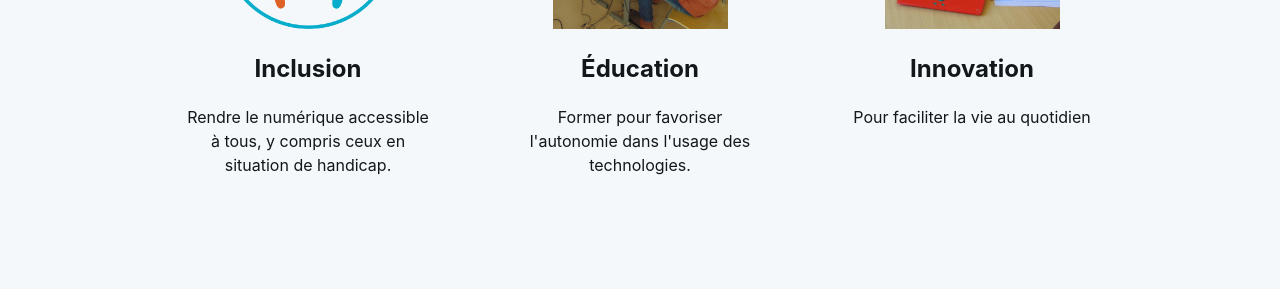
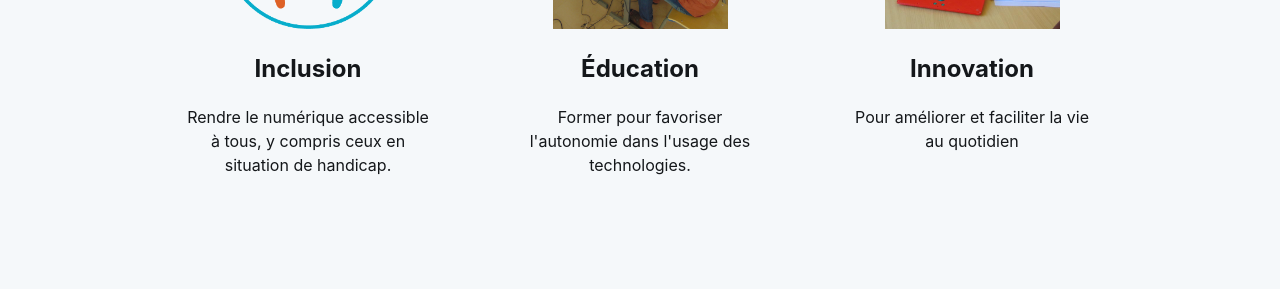
Before and after one commit to tech-num/test, a Jekyll site: the page built from index.html, in a window 1280 px wide and 900 px high, scrolled down 585 px. Shown: the part 153-453 px from the top of the window. Built offline with Jekyll 4.4.1, drawn with Linux system fonts in a browser that asks for light colours; some web fonts are replaced.

Commit message:
Update index.html

```diff
--- a/index.html
+++ b/index.html
@@ -43,7 +43,7 @@ custom_js: index.js
         <div class="Grid-cell u-size1of3 emoji-card">
             <img src="assets/innov.png" class="emoji-img center-margin large-margin">
             <h1 class="center-text medium-margin">Innovation</h1>
-            <p class="center-text">Pour faciliter la vie au quotidien</p>
+            <p class="center-text">Pour améliorer et faciliter la vie au quotidien</p>
         </div>
 
     </div>
```
